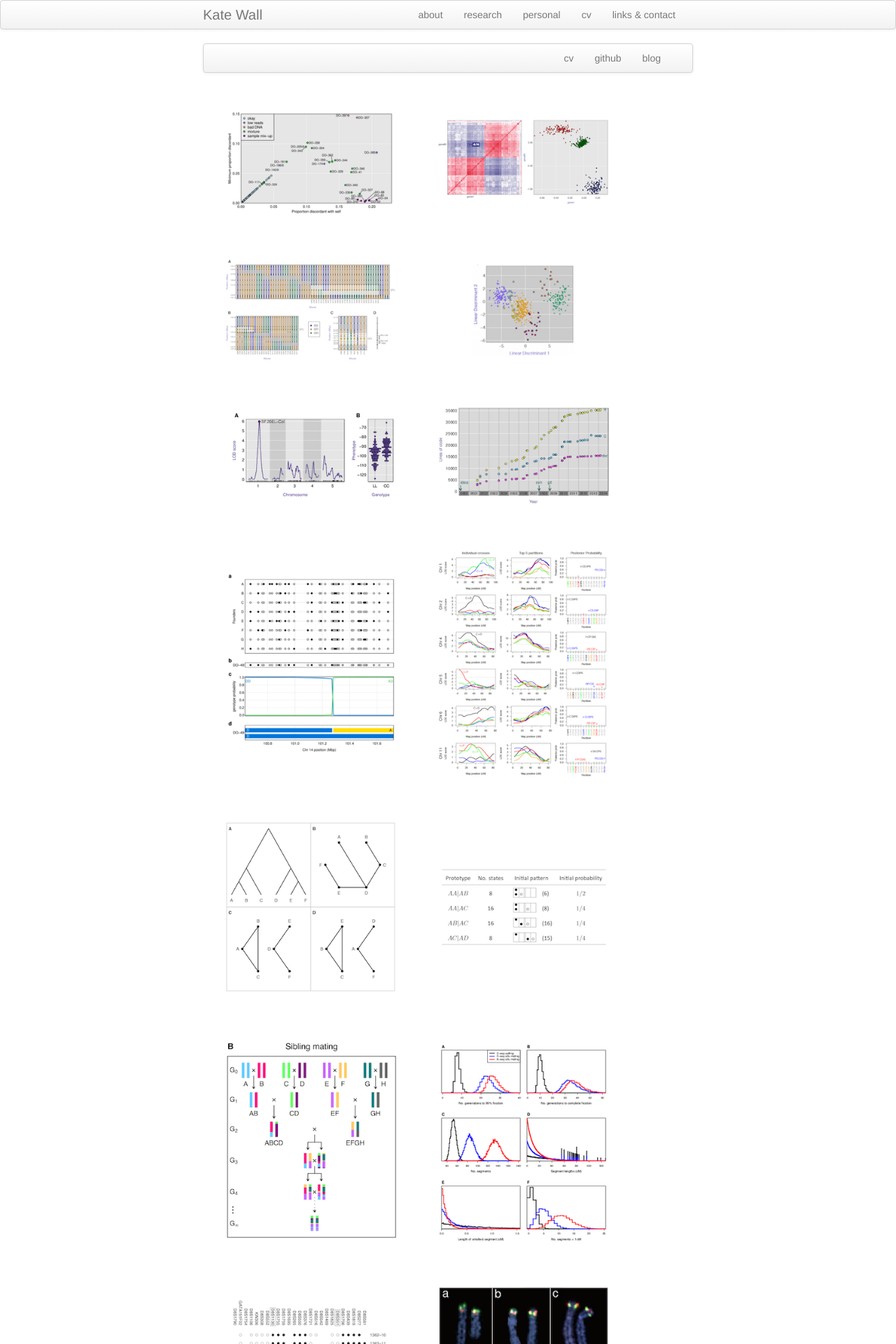
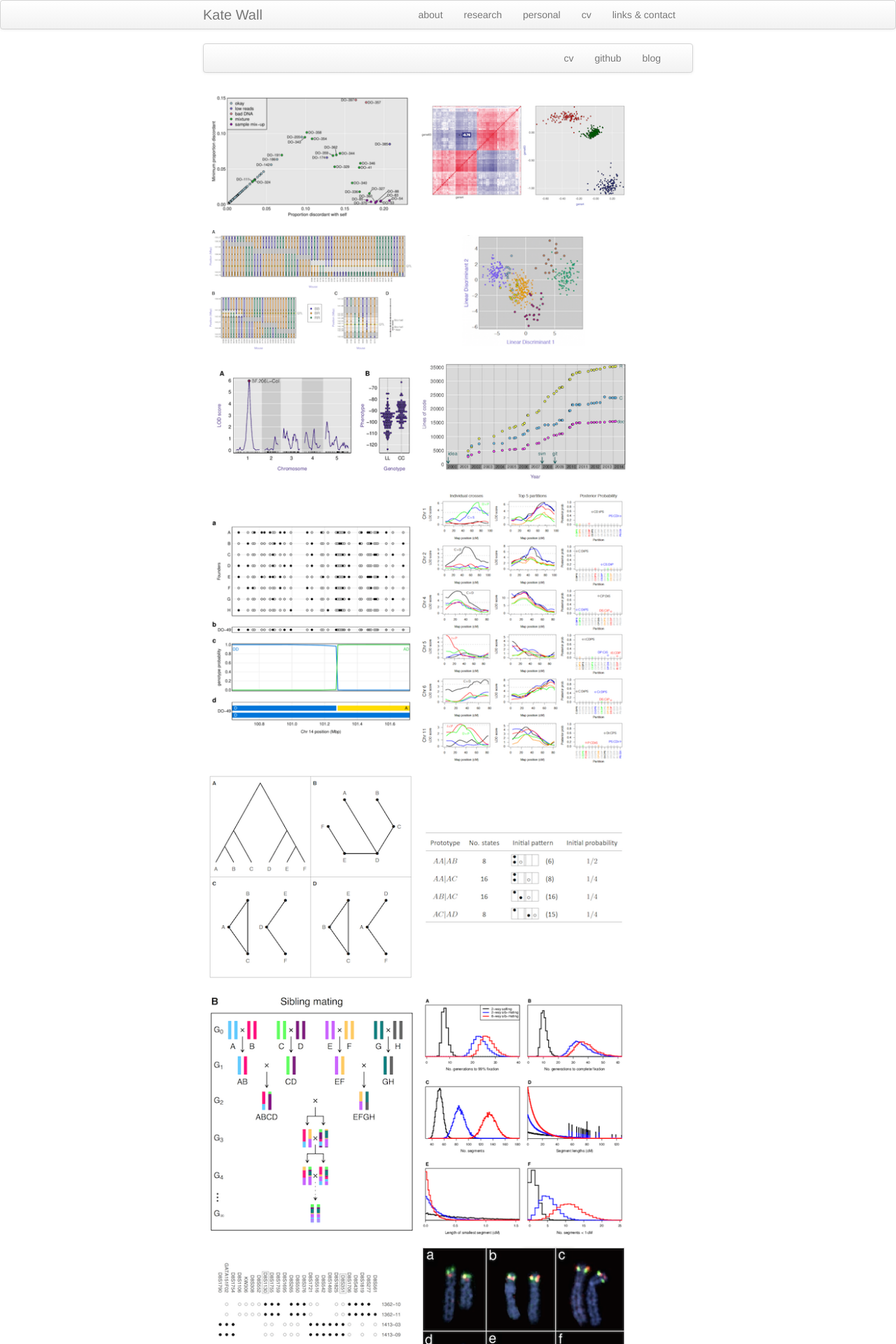
Before and after one commit to katejeanw/katejeanw.github.io, a Jekyll site: the page built from morefigs.md, in a window 1280 px wide. Shown: the top 1920 px of the page at 70% size. Built offline with Jekyll 4.4.1, drawn with Linux system fonts in a browser that asks for light colours.

Commit message:
shrink pad

```diff
--- a/assets/themes/twitter/css/kbroman.css
+++ b/assets/themes/twitter/css/kbroman.css
@@ -43,10 +43,10 @@ table.wide {
 table.wide td {
     max-width: 100%;
     max-height: 100%;
-    padding-top: 5%;
-    padding-bottom: 5%;
-    padding-left: 5%;
-    padding-right: 5%;
+    padding-top: 1%;
+    padding-bottom: 1%;
+    padding-left: 1%;
+    padding-right: 1%;
 }
 
 td.left {
```
Also changed, not shown: 1 other file.
